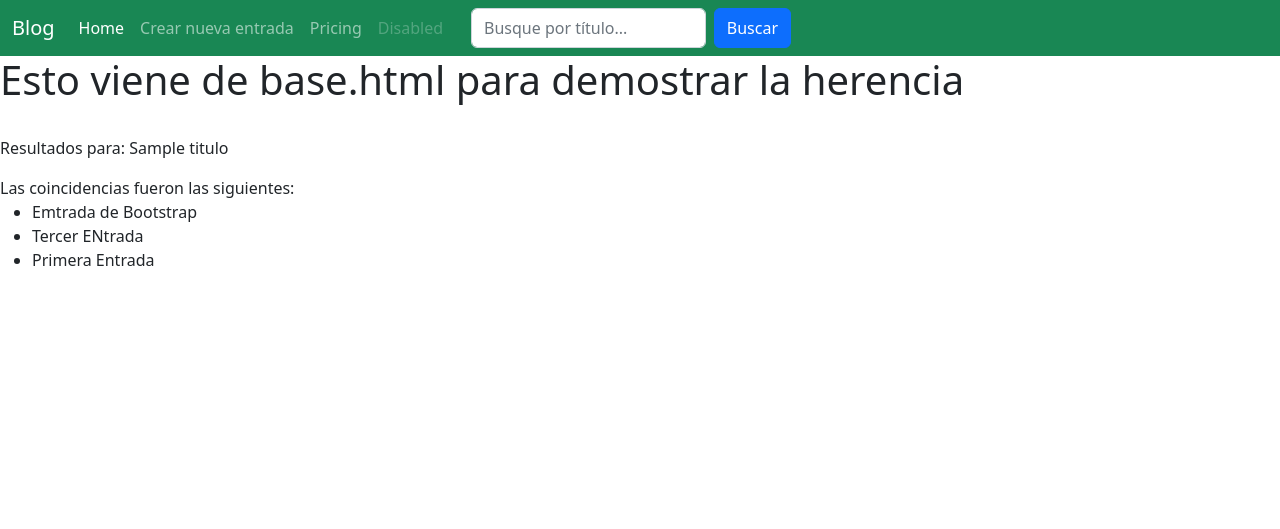
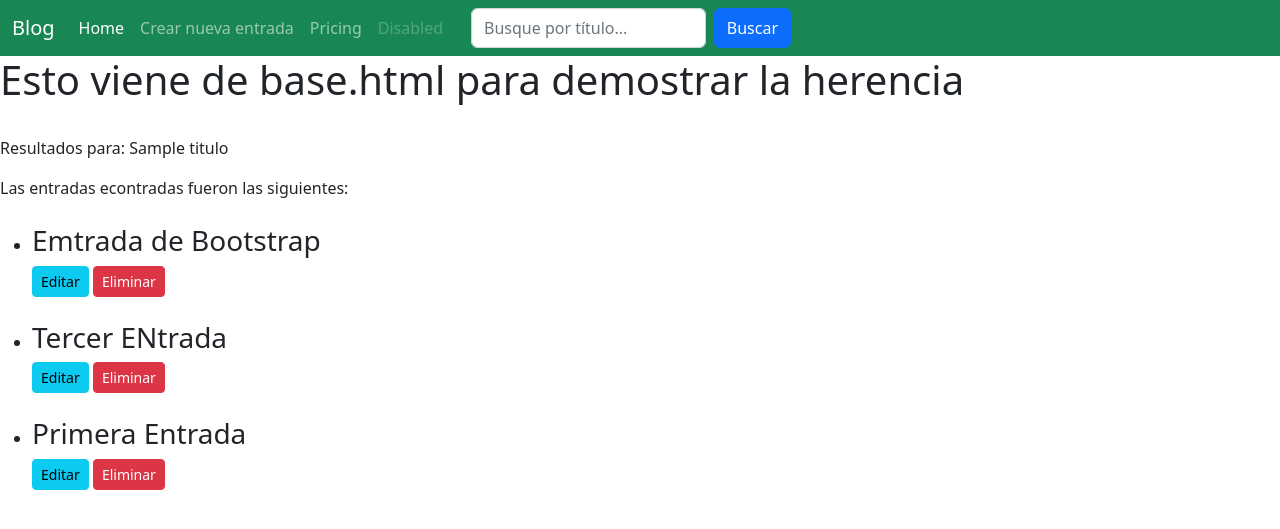
Before and after one commit to DarianYane/Entrega-Final-Python-Coderhouse-Blog, a Django app: template Posteos/templates/busqueda_entrada.html in a window 1280 px wide. Shown: the top 529 px of the page. Run offline with Django 4.2, Linux system fonts and the light colour scheme; data comes from the database, SQL or seed files in the repository; both versions use the stored data as it was after the commit; the template is opened without the code that fills it: values that come from a table or form of the project are taken from there, most other values are stand-ins (such as "Sample title", 1, 10 or a date in 2020).

Commit message:
Eliminar Registro
Eliminar Registro (D del CRUD)

```diff
--- a/Posteos/templates/busqueda_entrada.html
+++ b/Posteos/templates/busqueda_entrada.html
@@ -13,14 +13,19 @@
 
     {% if entradas %}
         <div>
-            Las coincidencias fueron las siguientes:
+            Las entradas econtradas fueron las siguientes:
+
         </div>
-
+        <br>
         <ul>
             {% for entrada in entradas %}
             <li>
-                {{entrada.titulo}}
+                <h3>{{entrada.titulo}}</h3>
+                <a href="edicionEntrada/{{entrada.id}}" class="btn btn-sm btn-block btn-info">Editar</a>
+                <a href="/eliminarEntrada/{{entrada.id}}" class="btn btn-sm btn-block btn-danger">Eliminar</a>
+
             </li>
+            <br>
             {% endfor %}
         </ul>
 
--- a/Posteos/urls.py
+++ b/Posteos/urls.py
@@ -6,6 +6,7 @@ urlpatterns = [
     path('crearpost/', views.crearPost, name='crearPost'),
     path('buscar/', views.buscar, name='buscar'),
     # path('buscar/', views.formulario_busqueda, name='formulario_busqueda'),
+    path('eliminarEntrada/<int:id>', views.eliminarPost),
 
 
 
```
Also changed, not shown: Posteos/templates/boton_eliminar.html (added, +7 -0 lines), Posteos/views.py (+6 -6 lines), db.sqlite3.
